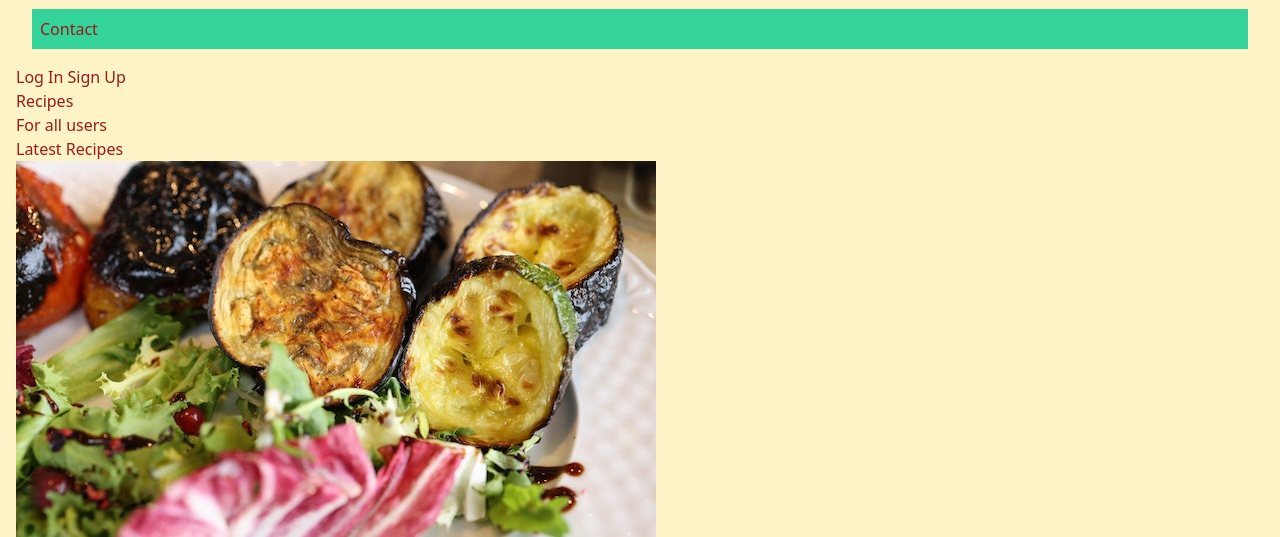
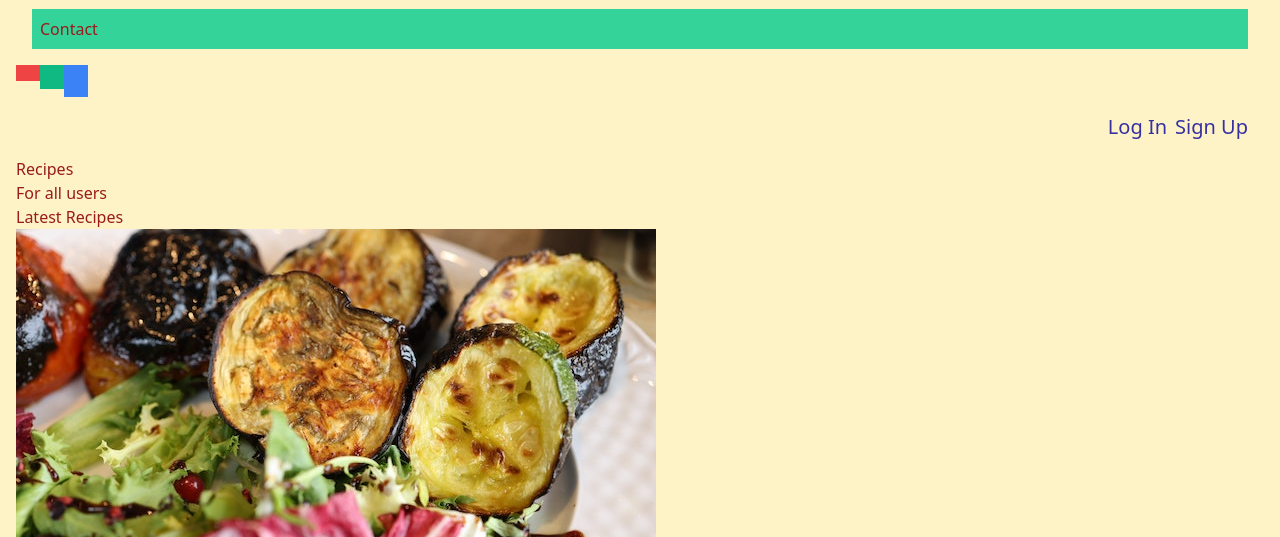
Before and after one commit to shanakasp/netNinja-Tailwind-project, a website: page public/index.html in a window 1280 px wide. Shown: the part 263-800 px from the top of the page. Drawn offline with nearby package versions, Linux system fonts and the light colour scheme; files that its build step writes are made by us from their sources.

Commit message:
modified index.html in public

```diff
--- a/public/index.html
+++ b/public/index.html
@@ -38,10 +38,19 @@
           </ul>
         </nav>
       </div>
+
+      <div class="flex">
+        <div class="bg-red-500 h-4 w-6"></div>
+
+        <div class="bg-green-500 h-6 w-6"></div>
+
+        <div class="bg-blue-500 h-8 w-6"></div>
+      </div>
+
       <main>
-        <div>
+        <div class="flex justify-end text-xl p-4 text-indigo-800">
           <a href="a">Log In</a>
-          <a href="a">Sign Up</a>
+          <a href="a" class="ml-2">Sign Up</a>
         </div>
 
         <header>
```
